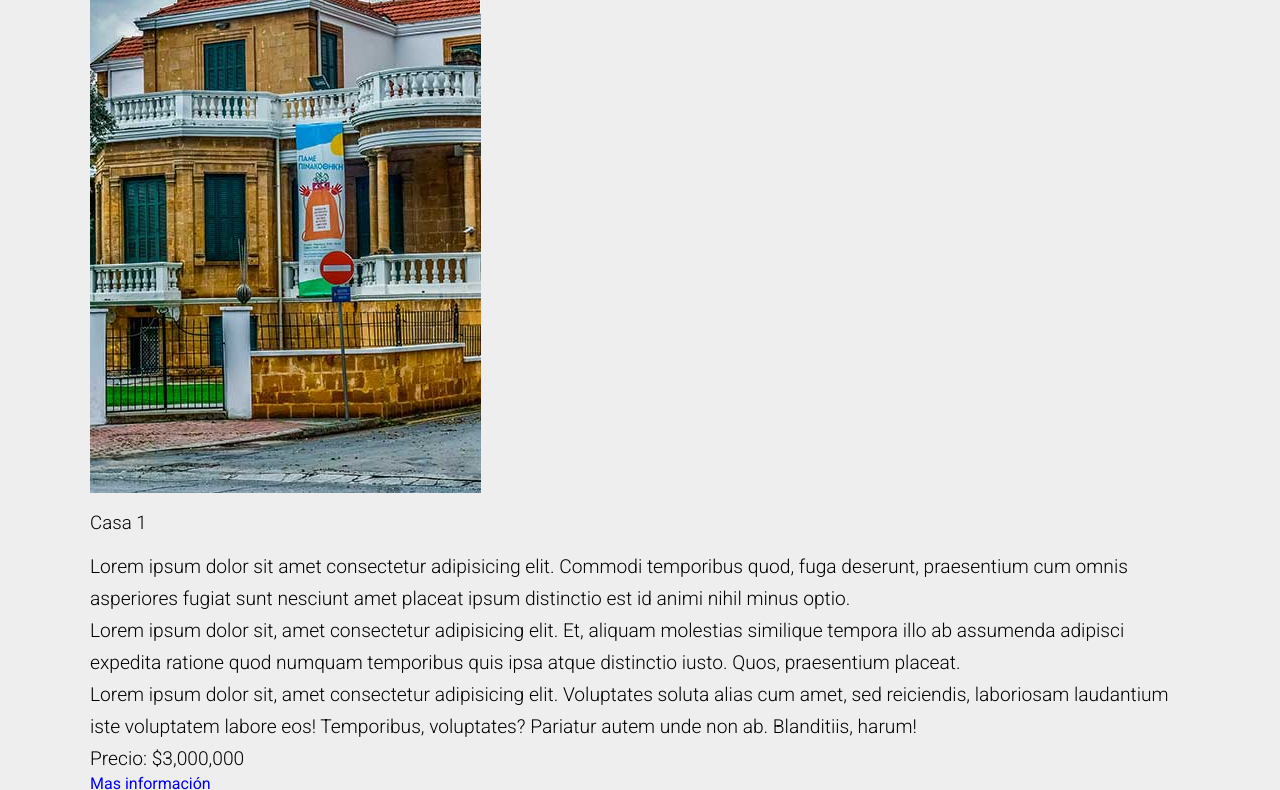
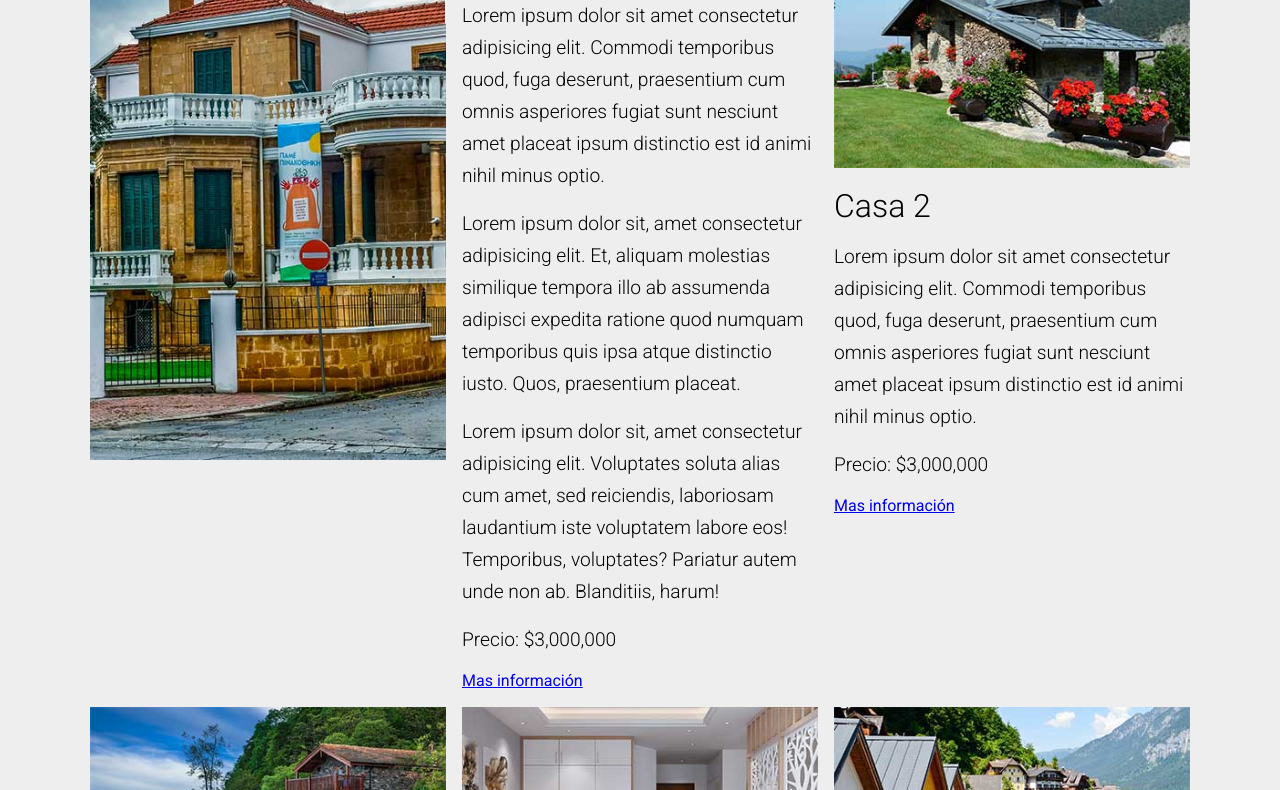
Before and after one commit to ojedam13/BienesRaices.com, a plain HTML site: page index.html in a window 1280 px wide. Shown: the part 659-1449 px from the top of the page. Drawn offline with Linux system fonts and the light colour scheme.

Commit message:
estilo venta

```diff
--- a/css/style.css
+++ b/css/style.css
@@ -38,11 +38,19 @@ h4{
 h1{
     font-size: 2.4rem;
 }
+h2 {
+    font-size: 2.2rem;
+}
+h3 {
+    font-size: 2rem;
+}
 
-p{
+
+p {
     line-height: 2rem;
     font-size: 1.2rem;
     font-weight: 300;
+    margin: 1rem 0;
 }
 
 /* Header */
@@ -83,6 +91,25 @@ p{
     align-items: center;
 }
 
+/* A la venta */
+.venta{
+    display: grid;
+    grid-template-columns: repeat(2, 1fr);
+    grid-template-rows: repeat(3, auto);
+    grid-gap: 1rem;
+}
+
+.venta img{
+    width: 100%;
+}
+
+.destacado{
+    display: grid;
+    grid-gap: 1rem;
+    grid-column: 1 / 3;
+    grid-template-columns: repeat(2, 1fr);
+}
+
 @media (min-width:992px) {
     .header .barra {
         grid-template-columns: 30% 1fr 30%;
@@ -104,3 +131,10 @@ p{
     }
 
 }
+
+@media (min-width:768px) {
+    .venta{
+        grid-template-columns: repeat(3, 1fr);
+        grid-template-rows: repeat(2, auto );
+    }
+}
--- a/index.html
+++ b/index.html
@@ -36,10 +36,10 @@
         </div>
     </section>
 
-    <section class="contenedor destacado">
+    <section class="contenedor">
         <h2>A la venta</h2>
-        <div class="venta">
-            <div class="anuncio">
+        <div class="venta ">
+            <div class="anuncio destacado">
                 <img src="img/casa1.jpg" alt="casa">
                 <div class="card">
                     <h3 class="titulo">Casa 1</h3>
```
